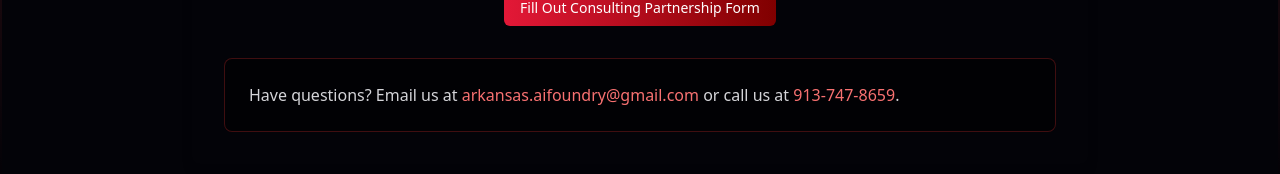
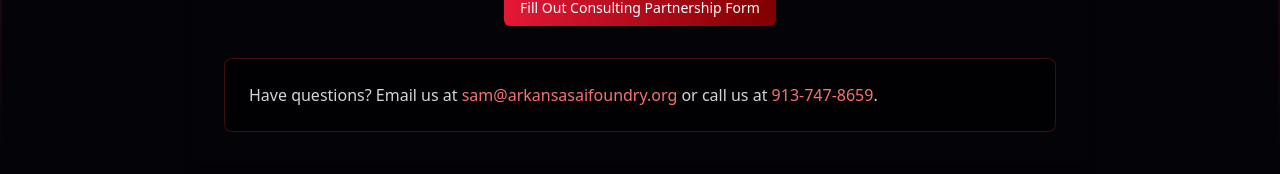
Before and after one commit to srbutler1/ai-foundry, a React (Vite) app: page /consulting in a window 1280 px wide. Shown: the part 1624-1798 px from the top of the page. Built offline with nearby package versions, Linux system fonts and the light colour scheme.

Commit message:
changed to @arkansasaifoundry.org emails

```diff
--- a/src/pages/consultingpage.jsx
+++ b/src/pages/consultingpage.jsx
@@ -146,10 +146,10 @@ const ConsultingPage = () => {
             <p className="text-zinc-300">
               Have questions? Email us at{' '}
               <a
-                href="mailto:arkansas.aifoundry@gmail.com"
+                href="mailto:sam@arkansasaifoundry.org"
                 className="text-red-400 hover:text-red-300"
               >
-                arkansas.aifoundry@gmail.com
+                sam@arkansasaifoundry.org
               </a>{' '}
               or call us at{' '}
               <a href="tel:+19137478659" className="text-red-400 hover:text-red-300">
--- a/src/pages/homepage.jsx
+++ b/src/pages/homepage.jsx
@@ -169,7 +169,7 @@ const HomePage = () => {
                   </p>
                   <div className="mt-4 flex space-x-4">
                     <a href="https://www.linkedin.com/in/sam-butler1/" className="text-red-400 hover:text-red-300">LinkedIn</a>
-                    <a href="mailto:sbutler@walton.uark.edu" className="text-red-400 hover:text-red-300">Email</a>
+                    <a href="mailto:sam@arkansasaifoundry.org" className="text-red-400 hover:text-red-300">Email</a>
                   </div>
                 </div>
               </div>
@@ -195,7 +195,7 @@ const HomePage = () => {
                   </p>
                   <div className="mt-4 flex space-x-4">
                     <a href="https://www.linkedin.com/in/noahhertlein/" className="text-red-400 hover:text-red-300">LinkedIn</a>
-                    <a href="mailto:nahertle@uark.edu" className="text-red-400 hover:text-red-300">Email</a>
+                    <a href="mailto:noah@arkansasaifoundry.org" className="text-red-400 hover:text-red-300">Email</a>
                   </div>
                 </div>
               </div>
@@ -249,7 +249,7 @@ const HomePage = () => {
                   </p>
                   <div className="mt-4 flex space-x-4">
                     <a href="https://www.linkedin.com/in/hector-thomas-negron" className="text-red-400 hover:text-red-300">LinkedIn</a>
-                    <a href="mailto:htnegron@uark.edu" className="text-red-400 hover:text-red-300">Email</a>
+                    <a href="mailto:hector@arkansasaifoundry.org" className="text-red-400 hover:text-red-300">Email</a>
                   </div>
                 </div>
               </div>
@@ -290,7 +290,7 @@ const HomePage = () => {
                       Faculty Page
                     </a>
                     <a
-                      href="mailto:xzhang@walton.uark.edu"
+                      href="mailto:cinder@arkansasaifoundry.org"
                       className="text-red-400 hover:text-red-300"
                     >
                       Email
@@ -452,7 +452,7 @@ const HomePage = () => {
               Upcoming Events
             </Button>
             <Button
-              onClick={() => window.open('mailto:arkansas.aifoundry@gmail.com', '_blank')}
+              onClick={() => window.open('mailto:sam@arkansasaifoundry.org', '_blank')}
               className="w-72"
             >
               <MessageCircle className="mr-2 h-5 w-5" />
@@ -477,7 +477,7 @@ const HomePage = () => {
                 GroupMe
               </a>
               <a
-                href="mailto:arkansas.aifoundry@gmail.com"
+                href="mailto:sam@arkansasaifoundry.org"
                 className="text-red-400 hover:text-red-300"
                 target="_blank"
                 rel="noopener noreferrer"
```
